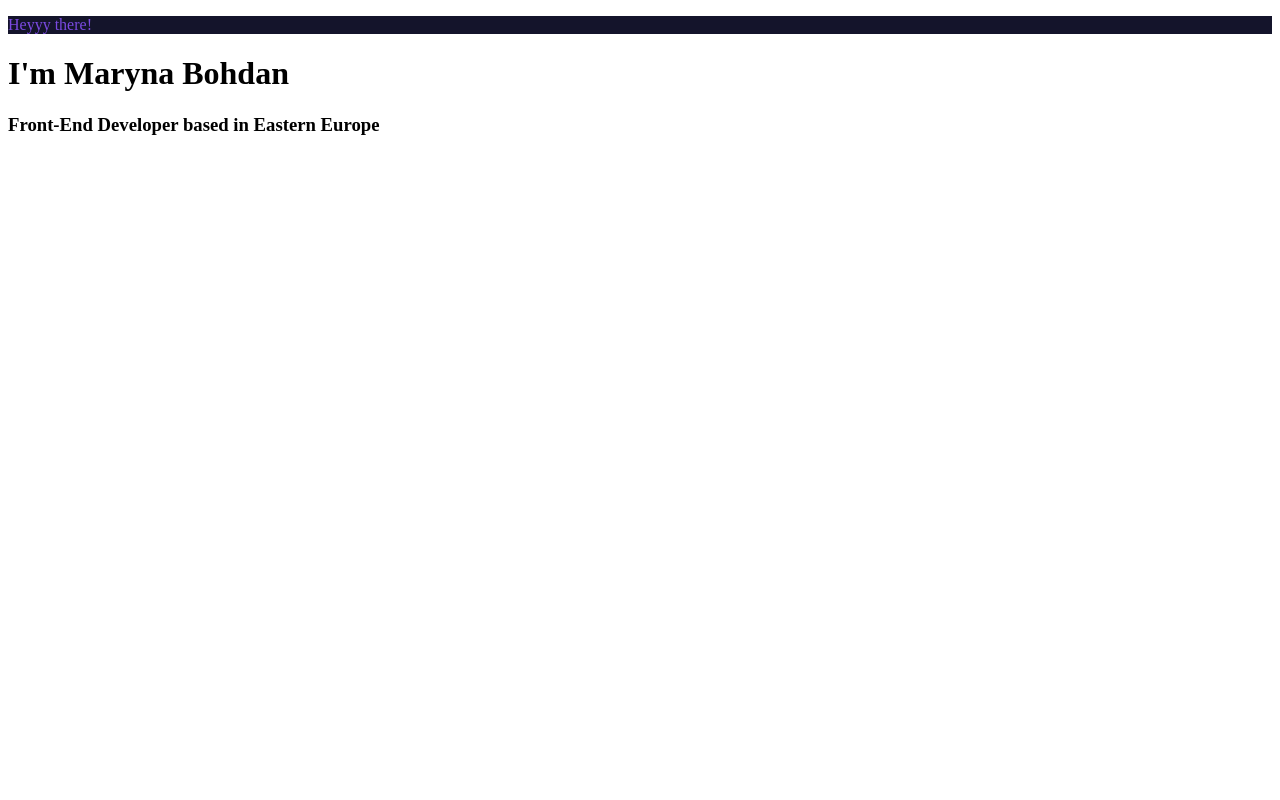
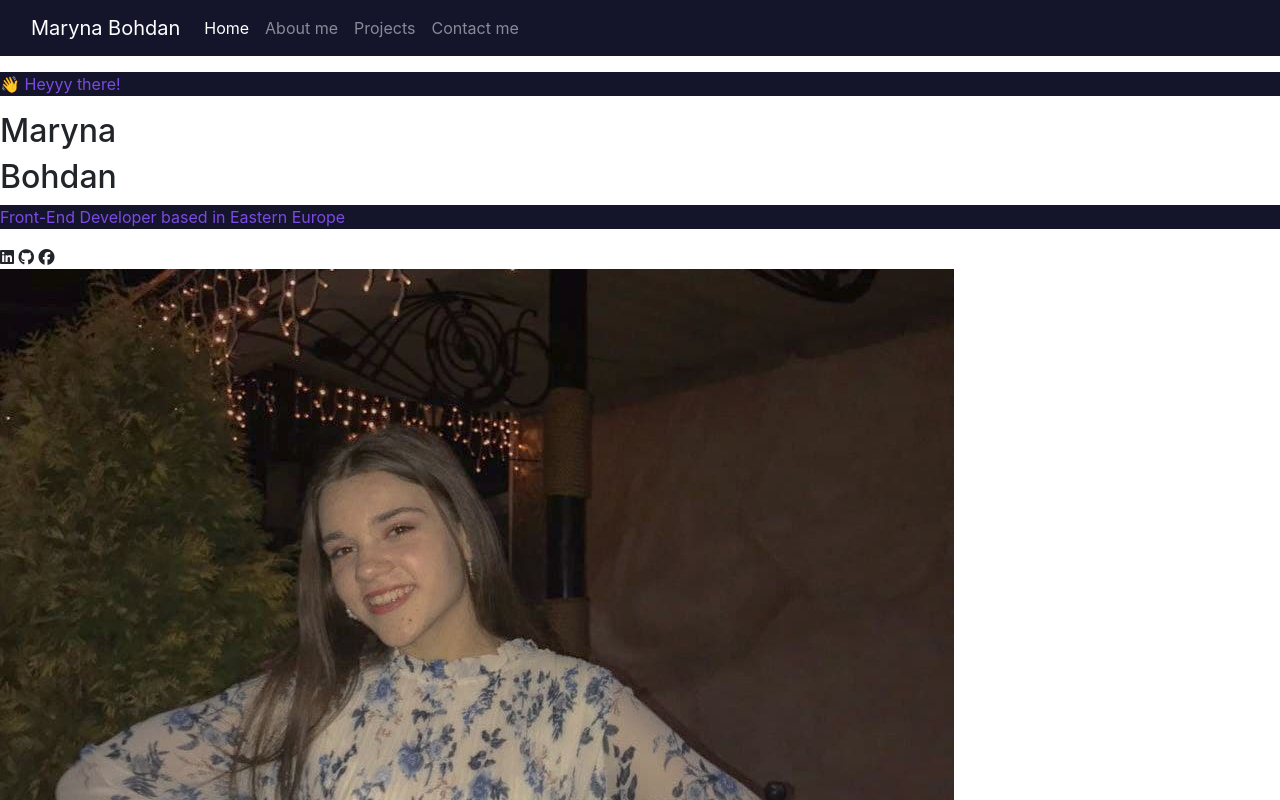
Before and after one commit to Marrbies/portfolio-site, a plain HTML site: page index.html in a window 1280 px wide. Shown: the top 800 px of the page. Drawn offline with nearby package versions, Linux system fonts and the light colour scheme.

Commit message:
created the content for the main page

```diff
--- a/index.html
+++ b/index.html
@@ -5,11 +5,86 @@
     <meta http-equiv="X-UA-Compatible" content="IE=edge">
     <meta name="viewport" content="width=device-width, initial-scale=1.0">
     <title>Maryna Bohdan's portfolio</title>
+
+    <link rel="stylesheet" href="https://cdn.jsdelivr.net/npm/bootstrap@4.3.1/dist/css/bootstrap.min.css" integrity="sha384-ggOyR0iXCbMQv3Xipma34MD+dH/1fQ784/j6cY/iJTQUOhcWr7x9JvoRxT2MZw1T" crossorigin="anonymous">
     <link rel="stylesheet" href="src/styles.css">
+    <link rel="preconnect" href="https://fonts.googleapis.com">
+<link rel="preconnect" href="https://fonts.gstatic.com" crossorigin>
+<link href="https://fonts.googleapis.com/css2?family=Raleway:wght@400;800&display=swap" rel="stylesheet">
+<script src="https://kit.fontawesome.com/16b7aa5fcd.js" crossorigin="anonymous"></script>
 </head>
 <body>
-    <p>Heyyy there!</p>
-    <h1> I'm Maryna Bohdan</h1>
-    <h3>Front-End Developer based in Eastern Europe</h3>
+    <div class="hero">
+      <nav
+        class="navbar fixed-top navbar-expand-lg navbar-dark"
+        style="background-color: #14142B; ">
+        <div class="container-fluid">
+          <a class="navbar-brand" href="https://www.instagram.com/mmmarinesss/" target="_blank">Maryna Bohdan</a>
+          <button
+            class="navbar-toggler"
+            type="button"
+            data-bs-toggle="collapse"
+            data-bs-target="#navbarNav"
+            aria-controls="navbarNav"
+            aria-expanded="false"
+            aria-label="Toggle navigation"
+          >
+            <span class="navbar-toggler-icon"></span>
+          </button>
+          <div class="collapse navbar-collapse" id="navbarNav">
+            <ul class="navbar-nav">
+              <li class="nav-item">
+                <a class="nav-link active" aria-current="page" href="#">Home</a>
+              </li>
+              <li class="nav-item">
+                <a class="nav-link" href="#">About me</a>
+              </li>
+              <li class="nav-item">
+                <a class="nav-link" href="#">Projects</a>
+              </li>
+              <li class="nav-item">
+                <a class="nav-link" href="#">Contact me</a>
+              </li>
+            </ul>
+          </div>
+    </div>
+      </nav>
+
+
+    </br>
+     </br>
+      </br>
+
+<div class="main-info">
+      <p class="greeting">👋 Heyyy there!</p>
+
+      <div class="name">
+        <h2>Maryna</h2>
+      <h2>Bohdan </h2>
+      </div>
+
+      <p id="profession-name">Front-End Developer based in Eastern Europe</p>
+      <div class="social-media">
+        <span><i class="fa-brands fa-linkedin"></i></span>
+        <span><i class="fa-brands fa-github"></i></span>
+        <span><i class="fa-brands fa-facebook"></i></span>
+
+      </div>
+      </div>
+      <div class="aside"><img
+        src="images/main-photo.jpg"
+        alt="main-photo-of-developer"
+        class="img-fluid"
+
+      />
+
+    </br>
+    </br>
+    </br>
+
+
+</div>
+
+    </div>
 </body>
 </html>
```
